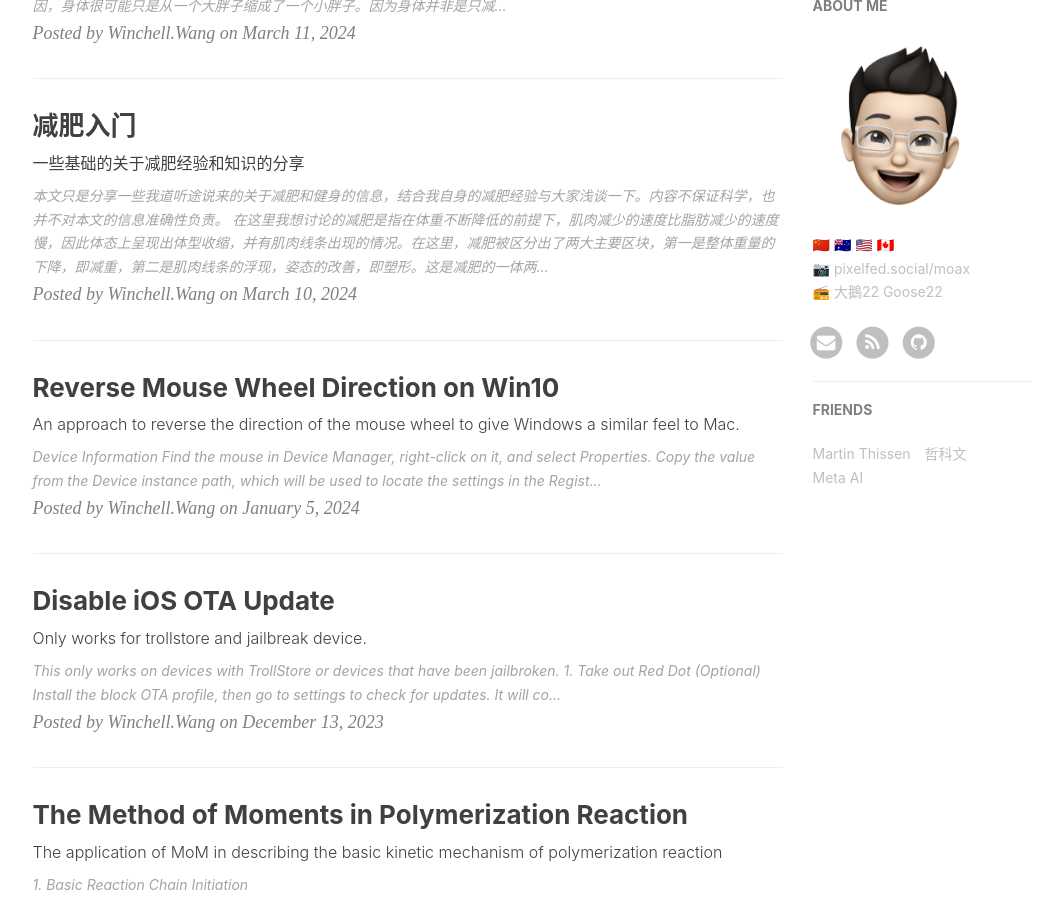
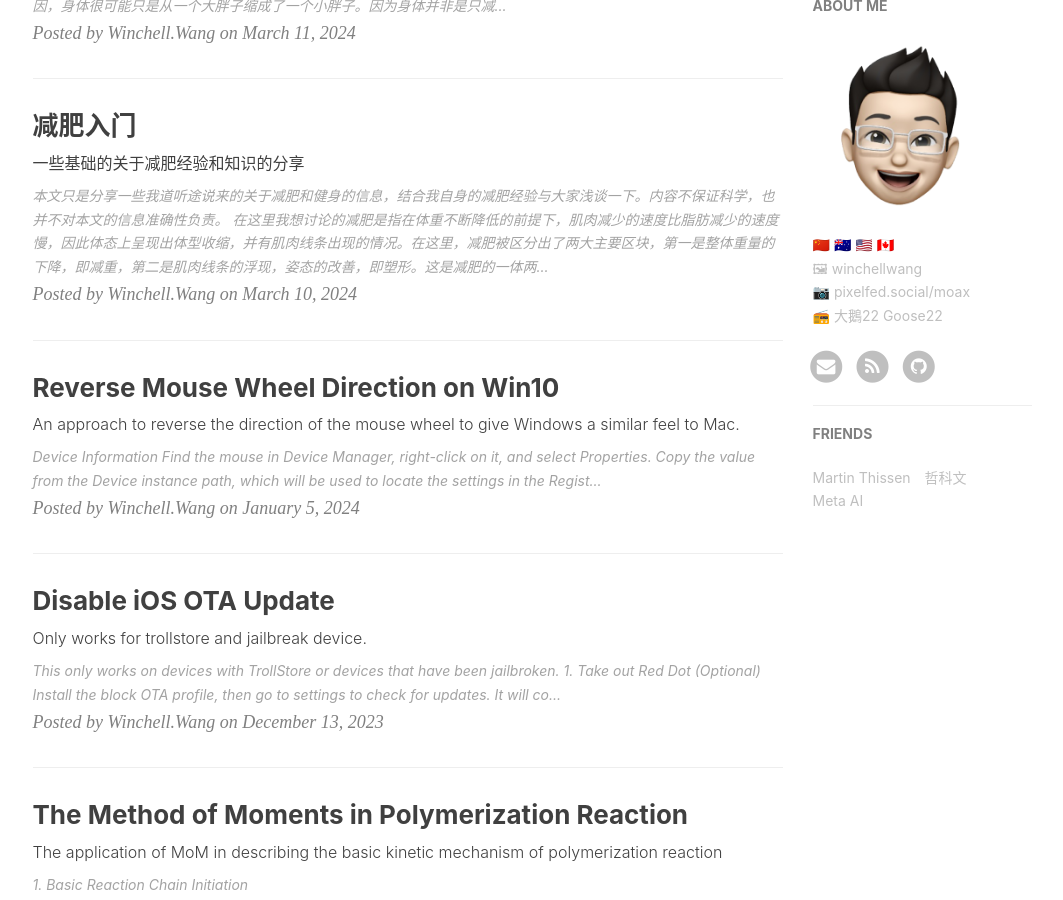
Before and after one commit to WinchellWang/winchellwang.github.io, a Jekyll site: the page built from index.html, in a window 1280 px wide and 900 px high, scrolled down 620 px. Shown: the whole window, without its empty margins (135-1198 px from the left). Built offline with Jekyll 4.4.1, drawn with Linux system fonts in a browser that asks for light colours; nearby versions of some CDN libraries; the list of posts is cut into pages by our own code; comment, search, counter and statistics services are not loaded.

Commit message:
New Info

```diff
--- a/_config.yml
+++ b/_config.yml
@@ -11,7 +11,7 @@ github_repo: "https://github.com/winchellwang/winchellwang.github.io.git" # you
 
 # Sidebar settings
 sidebar: true                           # whether or not using Sidebar.
-sidebar-about-description: "🇨🇳 🇦🇺 🇺🇸 🇨🇦<br>📷 <a href='http://pixelfed.social/moax'>pixelfed.social/moax</a><br>📻 <a href='https://podcasts.apple.com/tw/podcast/大鵝22goose22/id1724645271'>大鵝22 Goose22</a>"
+sidebar-about-description: "🇨🇳 🇦🇺 🇺🇸 🇨🇦<br>🖼 <a href='https://www.instagram.com/winchellwang/'>winchellwang</a><br>📷 <a href='http://pixelfed.social/moax'>pixelfed.social/moax</a><br>📻 <a href='https://podcasts.apple.com/tw/podcast/大鵝22goose22/id1724645271'>大鵝22 Goose22</a>"
 sidebar-avatar: /img/avatar.png      # use absolute URL, seeing it's used in both `/` and `/about/`
 
 # SNS settings
```
